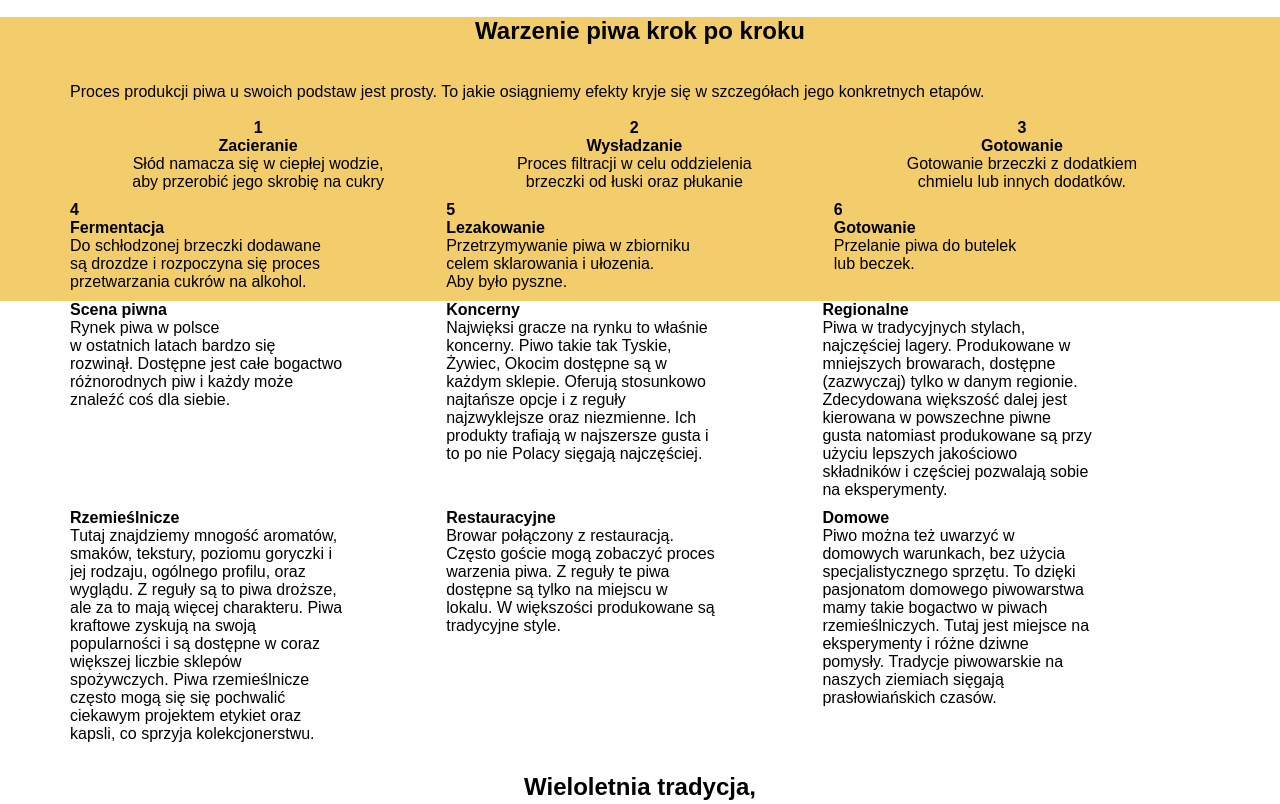
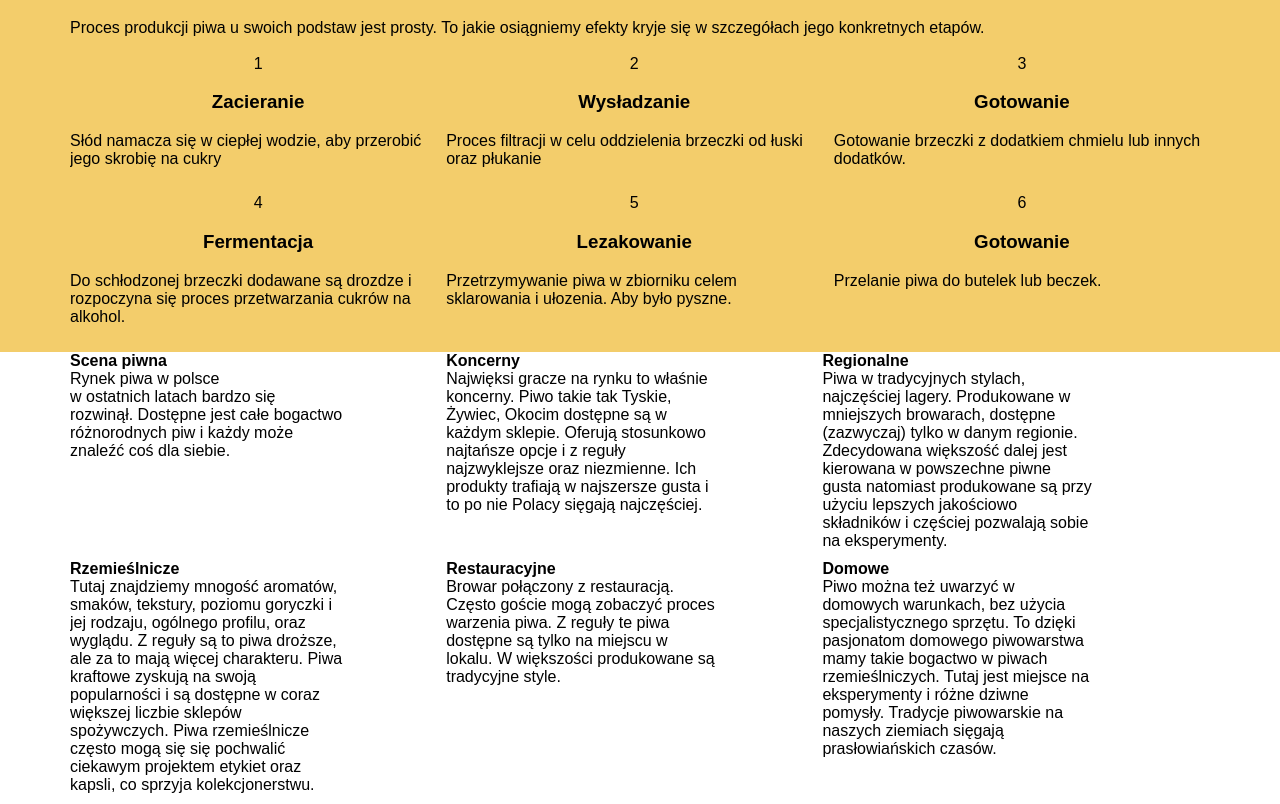
Before and after one commit to damian20000/lager, a plain HTML site: page index.html in a window 1280 px wide. Shown: the part 822-1626 px from the top of the page. Drawn offline with Linux system fonts and the light colour scheme; a web font is replaced by a local one.

Commit message:
Nowe zmiany

```diff
--- a/index.html
+++ b/index.html
@@ -22,7 +22,6 @@
       </ul>
     </nav>
   </header>
-
 
   <div class="sekcja sekcja1">
     <h1>
@@ -67,46 +66,46 @@
     <br>
     Proces produkcji piwa u swoich podstaw jest prosty. To jakie osiągniemy
     efekty kryje się w szczegółach jego konkretnych etapów. <br><br>
-    <div class="pojemnik">
+    <div class="pojemnik1">
       <div class="lewy2">
-        <b> 1 </b><br>
-        <b> Zacieranie </b><br>
-         Słód namacza się w ciepłej wodzie, <br>
-         aby przerobić jego skrobię na cukry <br>
+        <div class="numer1"> 1 </div>
+        <h3>Zacieranie</h3>
+        <p>Słód namacza się w ciepłej wodzie,
+          aby przerobić jego skrobię na cukry</p>
       </div>
       <div class="srodek">
-        <b> 2 </b><br>
-        <b> Wysładzanie </b><br>
-         Proces filtracji w celu oddzielenia <br>
-         brzeczki od łuski oraz płukanie <br>
+        <div class="numer2"> 2 </div>
+        <h3>Wysładzanie</h3>
+        <p>Proces filtracji w celu oddzielenia
+          brzeczki od łuski oraz płukanie</p>
       </div>
       <div class="prawy2">
-        <b> 3 </b><br>
-        <b> Gotowanie </b><br>
-         Gotowanie brzeczki z dodatkiem <br>
-         chmielu lub innych dodatków. <br>
+        <div class="numer3"> 3 </div>
+        <h3>Gotowanie</h3>
+        <p>Gotowanie brzeczki z dodatkiem
+          chmielu lub innych dodatków.</p>
       </div>
     </div>
 
     <div class="pojemnik2">
       <div class="lewy3">
-        <b> 4 </b><br>
-        <b> Fermentacja </b><br>
-         Do schłodzonej brzeczki dodawane <br>
-         są drozdze i rozpoczyna się proces <br>
-         przetwarzania cukrów na alkohol. <br>
+        <div class="numer4"> 4 </div>
+        <h3>Fermentacja</h3>
+        <p>Do schłodzonej brzeczki dodawane
+          są drozdze i rozpoczyna się proces
+          przetwarzania cukrów na alkohol.</p>
       </div>
       <div class="srodek2">
-        <b> 5 </b><br>
-        <b> Lezakowanie </b><br>
-         Przetrzymywanie piwa w zbiorniku <br>
-         celem sklarowania i ułozenia. <br>
-         Aby było pyszne. <br>
+        <div class="numer5"> 5 </div>
+        <h3>Lezakowanie</h3>
+        <p>Przetrzymywanie piwa w zbiorniku
+          celem sklarowania i ułozenia.
+          Aby było pyszne.</p>
       </div>
       <div class="prawy3">
-        <b> 6 </b><br>
-        <b> Gotowanie </b><br>
-         Przelanie piwa do butelek <br>
+        <div class="numer6"> 6 </div>
+        <h3>Gotowanie</h3>
+        <p>Przelanie piwa do butelek
           lub beczek. <br>
       </div>
     </div>
@@ -231,7 +230,6 @@
       </div>
     </div>
 
-
   </div>
 
   <footer>
--- a/styles.css
+++ b/styles.css
@@ -10,10 +10,40 @@ body {
   margin: 0;
 }
 
+.sekcja {
+  padding-left: 70px;
+  padding-right: 70px;
+}
+
+/* SEKCJA 1 - OD LAGERA DO BOHATERA */
+
 h1 {
   margin: 5px;
   color: #FFFFFF;
 }
+
+.logo {
+  background-color: #F3CD6B;
+}
+
+.sekcja1 {
+  background-image: url('./obrazki/clinton-naik-497322-unsplash.jpg');
+  background-size: cover;
+  background-repeat: no-repeat;
+  padding-left: 50px;
+  padding-right: 35px;
+  padding-top: 65px;
+  padding-bottom: 95px;
+  color: black;
+}
+
+.sekcja1 h1 {
+  color: black;
+}
+
+/* KONIEC SEKCJI 1 */
+
+/* SEKCJA 2 - SZEROKA GAMA MOŻLIWOŚCI */
 
 .pojemnik {
   clear: both;
@@ -25,44 +55,82 @@ h1 {
   width: 48%;
   float: left;
   text-align: center;
+  color: black;
 }
 
 .prawy {
   width: 48%;
   float: right;
   text-align: center;
+  color: black;
+}
+
+.sekcja2 {
+  background-color: white;
+  text-align: center;
+}
+
+.sekcja2 h2 {
+  text-align: center;
+  color: black;
+}
+
+.pojemik,
+.lewy,
+.prawy,
+.sekcja2,
+.sekcja2 h2 {
+  text-align: center;
+}
+
+.lewy,
+.prawy {
+  width: 48&;
+  text-align: center;
+  color: black;
+}
+
+/* KONIEC SEKCJI 2 */
+
+/* SEKCJA 3 - WARZENIE PIWA KROK PO KROKU */
+/* (TO JEST KOMENTARZ, ON NIE BĘDZIE BRANY POD UWAGĘ) */
+
+.pojemnik1 {
+  clear: both;
+  overflow: auto;
 }
 
 .lewy2 {
   width: 33%;
   float: left;
   margin-bottom: 10px;
+  color: black;
+}
+
+.numer1 {
+  text-align: center;
 }
 
 .srodek {
   width: 33%;
   float: left;
   margin-bottom: 10px;
+  color: black;
+}
+
+.numer2 {
+  text-align: center;
 }
 
 .prawy2 {
   width: 33%;
   float: right;
   margin-bottom: 10px;
+  color: black;
 }
 
-img.nasz-obrazek {
-  width: 236px;
-  height: 236px;
-
-}
-
-.wysrodkowane {
+.numer3 {
   text-align: center;
-}
-
-a {
-  color: red;
 }
 
 .pojemnik2 {
@@ -74,19 +142,91 @@ a {
   width: 33%;
   float: left;
   margin-bottom: 10px;
+  color: black;
+}
+
+.numer4 {
+  text-align: center;
 }
 
 .srodek2 {
   width: 33%;
   float: left;
   margin-bottom: 10px;
+  color: black;
+}
+
+.numer5 {
+  text-align: center;
 }
 
 .prawy3 {
   width: 33%;
   float: right;
   margin-bottom: 10px;
+  color: black;
 }
+
+.numer6 {
+  text-align: center;
+}
+
+.sekcja3 h3 {
+  text-align: center;
+  color: black;
+}
+
+.sekcja3 h2 {
+  text-align: center;
+  color: black;
+}
+
+.lewy2,
+.srodek,
+.prawy2,
+.lewy3,
+.srodek2,
+.prawy3 {
+  width: 33%;
+  margin-bottom: 10px;
+}
+
+.pojemnik1,
+.pojemik2 {
+  clear: both;
+  overflow: auto;
+}
+
+.numer1,
+.numer2,
+.numer3,
+.numer4,
+.numer5,
+.numer6 {
+  text-align: center;
+}
+
+.sekcja3 {
+  background-color: #F3CD6B;
+}
+
+/* KONIEC SEKCJI 3  */
+
+
+img.nasz-obrazek {
+  width: 236px;
+  height: 236px;
+}
+
+.wysrodkowane {
+  text-align: center;
+}
+
+a {
+  color: red;
+}
+
+/* SEKCJA 4 - RODZAJE PIWA */
 
 .pojemnik3 {
   clear: both;
@@ -98,6 +238,7 @@ a {
   float: left;
   margin-bottom: 10px;
 }
+
 
 .srodek3 {
   width: 33%;
@@ -133,6 +274,32 @@ a {
   float: left;
   margin-bottom: 10px;
 }
+
+.sekcja4 {
+  background-color: white;
+}
+
+.pojemnik3,
+.pojemnik4 {
+  clear: both;
+  overflow: auto;
+}
+
+.lewy4,
+.srodek3,
+.prawy4,
+.lewy5,
+.srodek4,
+.prawy5 {
+  width: 33%;
+  float: left;
+  margin-bottom: 10px;
+}
+
+
+/* KONIEC SEKCJI 4 */
+
+/* SEKCJA 5 - WIELOLETNIA TRADYCJA, BOGATA HISTORIA */
 
 .pojemnik5 {
   clear: both;
@@ -174,13 +341,25 @@ img.nasz-obrazek2 {
   float: left;
 }
 
-.sekcja3 {
-  background-color: #F3CD6B;
+.sekcja5{
+  background-color: white;
 }
 
-.logo {
-  background-color: #F3CD6B;
+.lewy6,
+.srodek5 {
+  width: 33%;
+  float: left;
+  margin-bottom: 10px;
 }
+
+.lewy6,
+.srodek5,
+.prawy6 {
+  float: left;
+  margin-bottom: 10px;
+}
+
+/* KONIEC SEKCJI 5 */
 
 header, footer {
   background-color: #F3CD6B;
@@ -188,51 +367,14 @@ header, footer {
   padding-right: 70px;
 }
 
-.sekcja2 {
-  background-color: white;
-  text-align: center;
-}
-
-.sekcja4 {
-  background-color: white;
-}
-
-.sekcja5{
-  background-color: white;
-}
-
-.sekcja1 {
-  background-image: url('./obrazki/clinton-naik-497322-unsplash.jpg');
-  background-size: cover;
-  background-repeat: no-repeat;
-  padding-left: 50px;
-  padding-right: 35px;
-  padding-top: 65px;
-  padding-bottom: 95px;
-  color: black;
-}
-
-.sekcja {
-  padding-left: 70px;
-  padding-right: 70px;
-}
-
-h1 {
-  color: black;
-  font-size: 60px;
-}
-
 header {
+  background-color: #F3CD6B;
   padding-left: 70px;
   padding-right: 70px;
 }
 
 footer {
+  background-color: #F3CD6B;
   padding-left: 70px;
   padding-right: 70px;
 }
-
-h2 {
-  color: black;
-  text-align: center;
-}
```
Also changed, not shown: 1 other file. Lines whose indentation alone changed are shown as unchanged.
